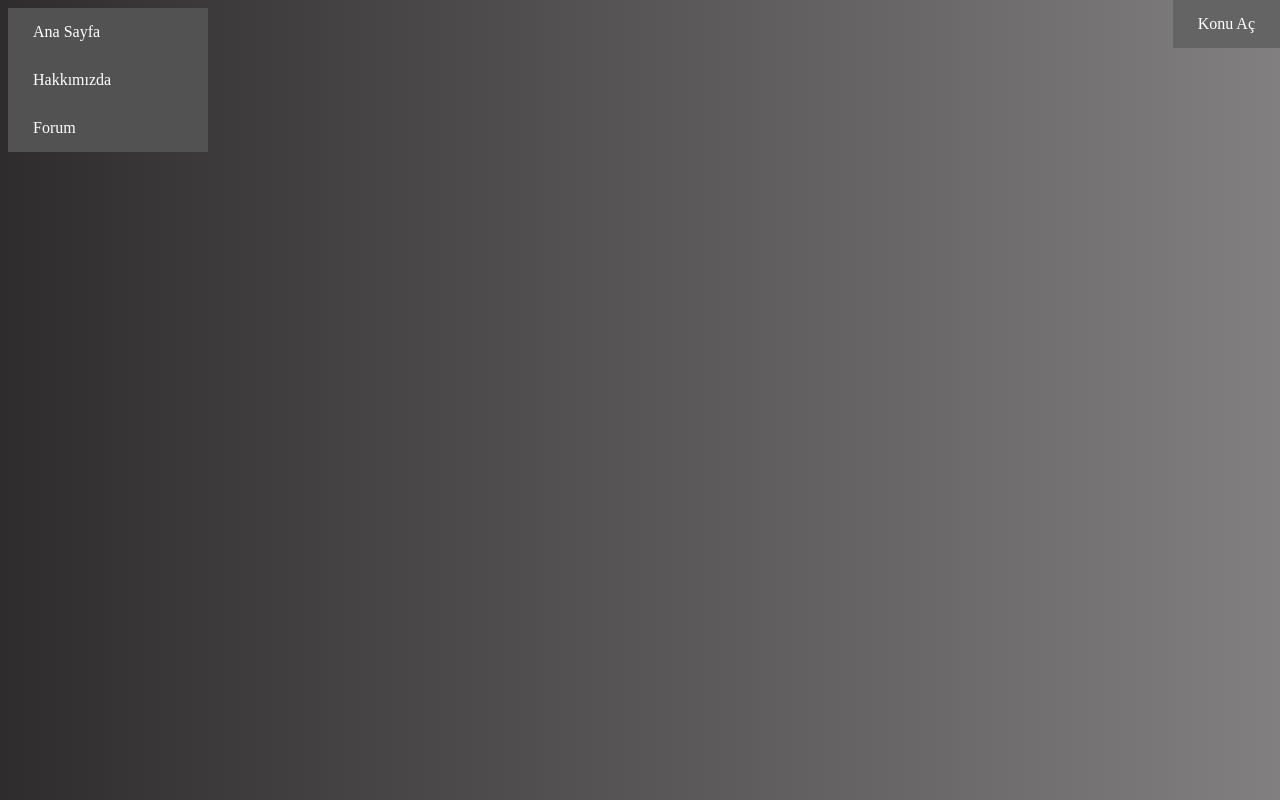
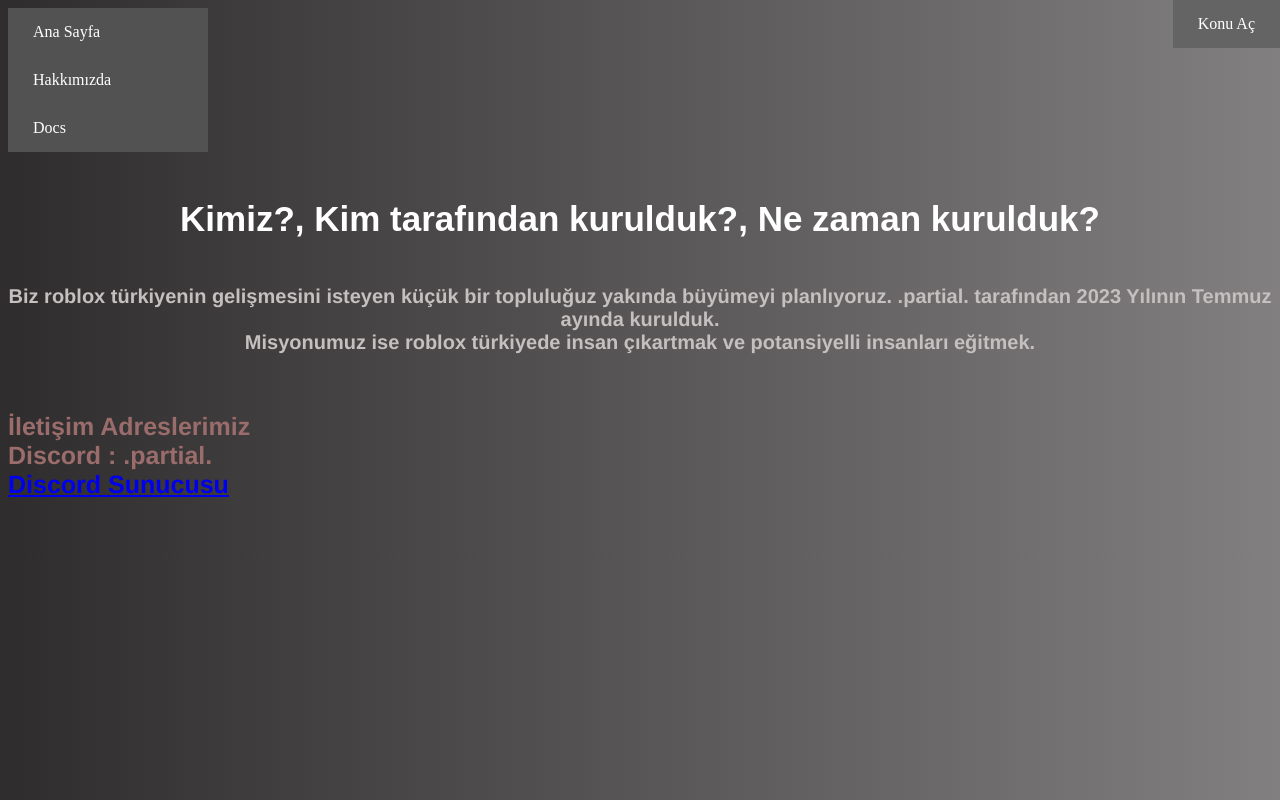
Before and after one commit to Partial206/TurkishRobloxDevs, a plain HTML site: page about.html in a window 1280 px wide. Drawn offline with Linux system fonts and the light colour scheme.

Commit message:
Update about.html

```diff
--- a/about.html
+++ b/about.html
@@ -12,8 +12,23 @@
     <ul>
         <li><a href="index.html">Ana Sayfa</a></li>
         <li><a href="about.html">Hakkımızda</a></li>
-        <li><a href="forum.html">Forum</a></li>
+        <li><a href="forum.html">Docs</a></li>
         <li class="konuac"><a href="konuac.html">Konu Aç</a></li>
     </ul>
+    <h4>
+        Kimiz?, Kim tarafından kurulduk?, Ne zaman kurulduk?
+    </h4>
+    <h5>
+        Biz roblox türkiyenin gelişmesini isteyen küçük bir topluluğuz yakında büyümeyi planlıyoruz. .partial. tarafından 2023 Yılının Temmuz ayında kurulduk.
+        <br>
+        Misyonumuz ise roblox türkiyede insan çıkartmak ve potansiyelli insanları eğitmek.
+    </h5>
+    <h6>
+       İletişim Adreslerimiz
+       <br>
+       Discord : .partial.
+       <br>
+       <a href="https://discord.gg/f7zgHtPG4Y">Discord Sunucusu</a>
+    </h6>
 </body>
 </html>
```
